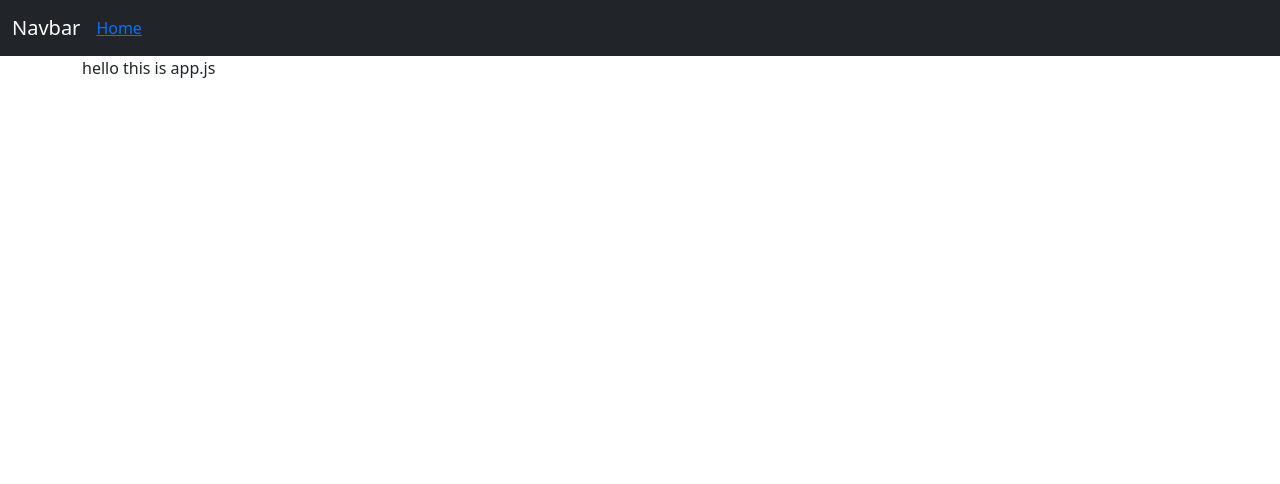
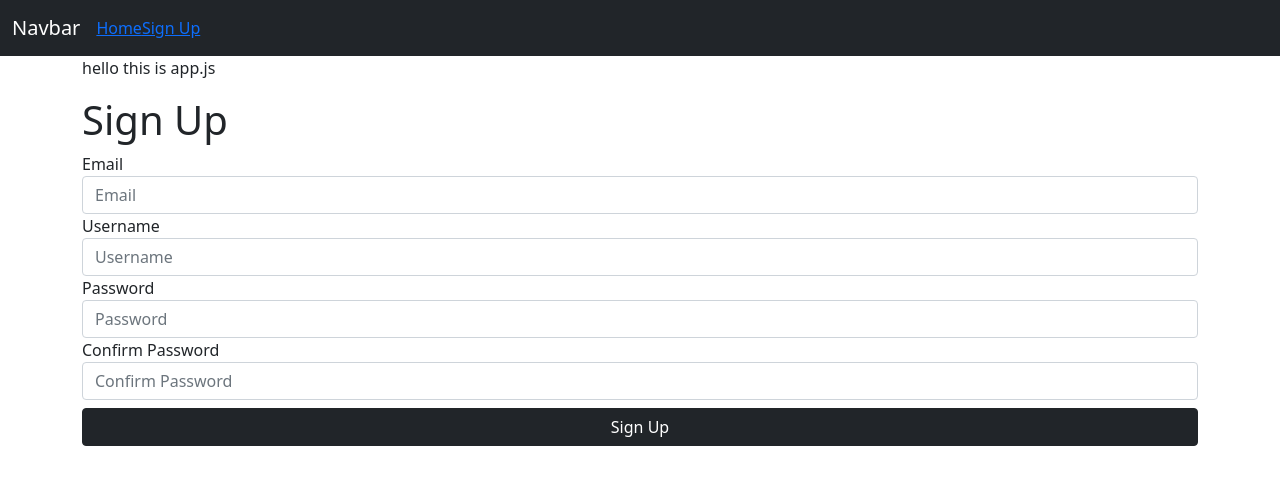
Before and after one commit to kmehner/react-for-flask, a React (Create React App) app in the folder react-blog/: page /sign-up in a window 1280 px wide. Shown: the top 484 px of the page. Built offline with nearby package versions, Linux system fonts and the light colour scheme.

Commit message:
Register User

```diff
--- a/react-blog/public/index.html
+++ b/react-blog/public/index.html
@@ -11,7 +11,7 @@
   </head>
 <body>
 
-  <div id="root">This is index.html</div>
+  <div id="root">
 
 
 <script src="https://cdnjs.cloudflare.com/ajax/libs/popper.js/2.9.2/umd/popper.min.js"></script>
--- a/react-blog/src/App.js
+++ b/react-blog/src/App.js
@@ -1,6 +1,10 @@
 import React, {Component} from "react";
 import { Routes, Route } from 'react-router-dom';
+import AlertMessage from "./components/AlertMessage";
 import Nav from "./components/Nav";
+import Home from "./views/Home"
+import Signup from "./views/SignUp";
+
 
 
 export default class App extends Component{
@@ -8,21 +12,29 @@ export default class App extends Component{
   constructor(props){
       super(props);
       this.state = {
-          count: 0,
-          name: null
+          base_url: 'https://kekambas-blog.herokuapp.com/',
+          message: null,
+          category: null
       }
+  }
+
+  flashMessage = (message, category) => {
+    this.setState({message, category})
   }
 
   render(){
     return(
-      <>
+      <div>
         <Nav></Nav>
         <div className="container">
           <p>hello this is app.js</p>
+          {this.state.message ? <AlertMessage category={this.state.category} message={this.state.message} flashMessage={this.flashMessage}/> : null}
           <Routes>
+            {/* <Route path="/"        element={<Home />} /> */}
+            <Route path='/sign-up' element={<Signup base_url = {this.state.base_url} flashMessage={this.flashMessage}/>}/>
           </Routes>
         </div>
-      </>
+      </div>
     )
   }
 
--- /dev/null
+++ b/react-blog/src/components/AlertMessage.js
@@ -0,0 +1,10 @@
+import React from 'react'
+
+export default function AlertMessage(props) {
+  return (
+    <div className={`alert alert-${props.category} alert-dismissible fade show my-2`} role="alert">
+            <strong>{ props.message }</strong>
+            <button type="button" className="btn-close" onClick={() => props.flashMessage(null,null)}></button>
+    </div>
+  )
+}
--- a/react-blog/src/components/Nav.js
+++ b/react-blog/src/components/Nav.js
@@ -12,6 +12,7 @@ export default function Nav() {
             <div className="collapse navbar-collapse" id="navbarNavAltMarkup">
               <div className="navbar-nav">
                   <a href='/'>Home</a>
+                  <a href='/sign-up'>Sign Up</a>
               </div>
             </div>
         </div>
--- a/react-blog/src/views/Home.js
+++ b/react-blog/src/views/Home.js
@@ -0,0 +1 @@
+<p>hello this is home.js</p>
--- /dev/null
+++ b/react-blog/src/views/SignUp.js
@@ -0,0 +1,80 @@
+import React from "react";
+import { useNavigate } from "react-router-dom";
+
+export default function Signup(props){
+    let navigate = useNavigate();
+    let base_url = props.base_url
+    const handleSubmit = (e) => {
+        e.preventDefault();
+
+        console.log('Handle Submit')
+
+        // Check passwords
+        let password = e.target.password.value;
+        let confirmPass = e.target.confirmPass.value;
+
+        if (password !== confirmPass){
+            props.flashMessage("Passwords do not match", "warning");
+        } else {
+            var myHeaders = new Headers();
+            myHeaders.append("Content-Type", "application/json");
+
+            let raw = JSON.stringify({
+                username: e.target.username.value,
+                email: e.target.email.value,
+                password: password
+            })
+
+            console.log(raw)
+
+            var requestOptions = {
+                method: 'POST',
+                headers: myHeaders,
+                body: raw,
+                redirect: 'follow'
+            };
+
+            fetch(`${base_url}/auth/users`, requestOptions)
+                .then(res => res.json())
+                .then(data => {
+                    if (data.error){
+                        // If there is an error when accessing the data
+                        props.flashMessage(data.error, "danger")
+                    } else{
+                        // There is NO error, navigate to home
+                        props.flashMessage(`${data.username} has been registered`, "success")
+                        console.log('Fetch complete')
+                        navigate('/')
+                    }
+                });
+        }
+
+
+    }
+
+    return(
+        <form onSubmit={handleSubmit}>
+            <h1>Sign Up</h1>
+            <div className="row">
+                <div className="form-group">
+                    <label htmlFor="email">Email</label>
+                    <input type='text' name="email" className="form-control" placeholder="Email"></input>
+
+                    <label htmlFor="username">Username</label>
+                    <input type='text' name="username" className="form-control" placeholder="Username"></input>
+
+                    <label htmlFor="password">Password</label>
+                    <input type='text' name="password" className="form-control" placeholder="Password"></input>
+
+                    <label htmlFor="confirmPass">Confirm Password</label>
+                    <input type='text' name="confirmPass" className="form-control" placeholder="Confirm Password"></input>
+
+                    <input type="submit" className="btn btn-dark mt-2 w-100" value="Sign Up"/>
+
+                </div>
+            </div>
+
+        </form>
+    )
+
+}
```
